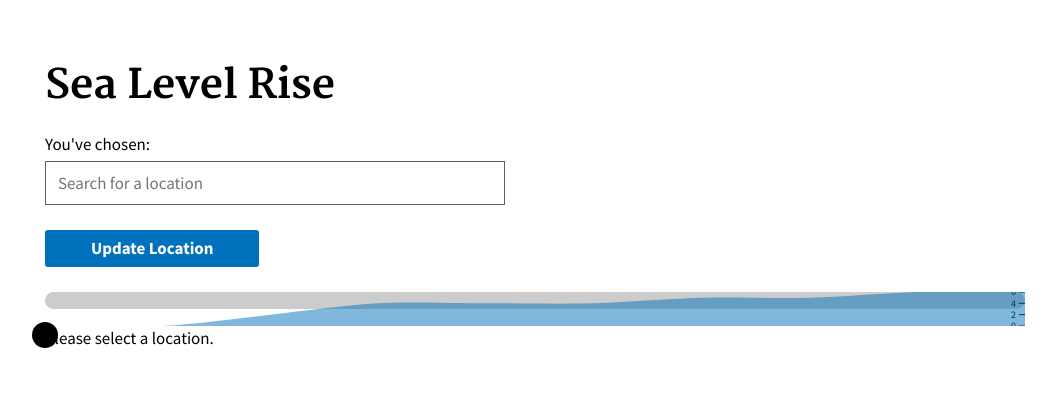
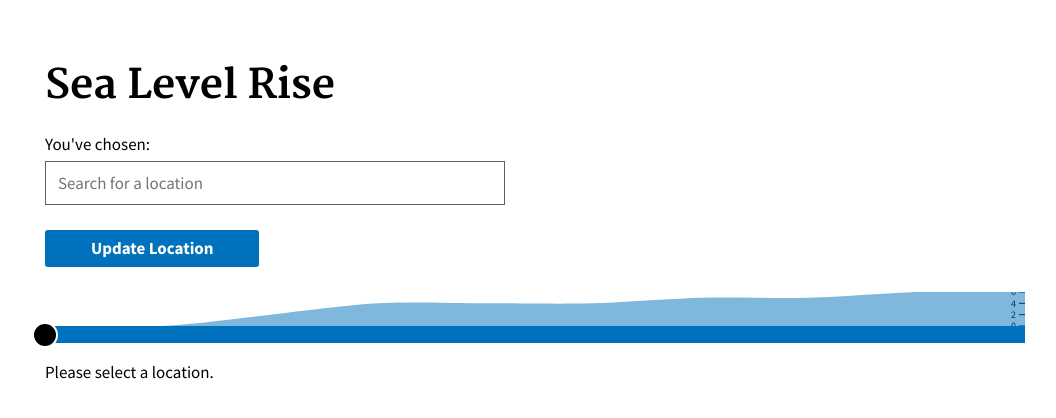
Before and after one commit to 18F/climate-labs, a Jekyll site: the page built from sealevel/index.html, in a window 1280 px wide. Shown: the top 418 px of the page, without its empty margins (105-1161 px from the left). Built offline with Jekyll 4.4.1, drawn with Linux system fonts in a browser that asks for light colours.

Commit message:
tweak <climate-slider> styles to work with chart

```diff
--- a/_sass/components/_climate-map.scss
+++ b/_sass/components/_climate-map.scss
@@ -4,7 +4,7 @@
 
   .leaflet-container {
     cursor: inherit;
-    min-height: 200px;
+    min-height: 400px;
   }
 
   &[interactive=true] .leaflet-container {
--- a/_sass/components/_climate-slider.scss
+++ b/_sass/components/_climate-slider.scss
@@ -2,18 +2,26 @@
   $slider-height: 1em;
   $thumb-height: 1.5em;
 
-  background: #ccc;
-  border-radius: 1em;
-
   cursor: pointer;
 
   display: block;
-  height: $slider-height;
+  padding-bottom: $slider-height;
   margin: 1em 0;
   position: relative;
 
+  &::before {
+    background: #0071bc;
+    bottom: 0;
+    content: "";
+    display: block;
+    height: $slider-height;
+    position: absolute;
+    width: 100%;
+  }
+
   .climate-slider-thumb {
     background: #000;
+    border: 2px solid #fff;
     border-radius: $thumb-height;
 
     cursor: inherit;
@@ -22,8 +30,8 @@
 
     height: $thumb-height;
     margin-left: -$thumb-height / 2;
-    margin-top: ($slider-height - $thumb-height) / 2;
     position: absolute;
     width: $thumb-height;
+    bottom: ($slider-height - $thumb-height) / 2;
   }
 }
```
